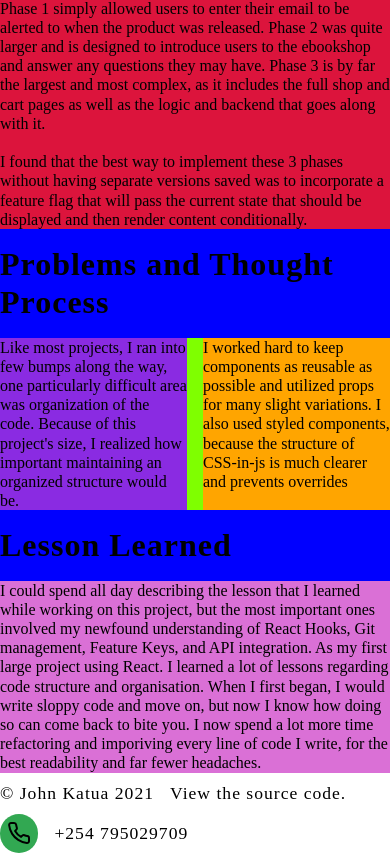
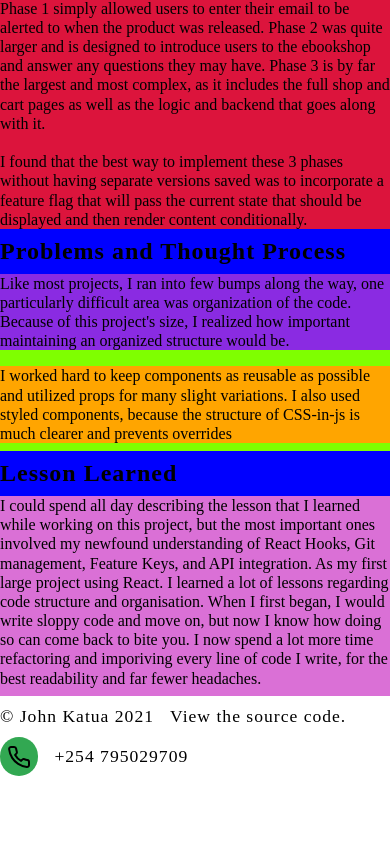
Before and after one commit to johnkatua/JohnKatua.com, a React (Create React App) app: page /ebookshop in a window 390 px wide. Shown: the part 1218-2071 px from the top of the page. After the commit the page ends 1994 px from the top, so only its background shows below. Built offline with nearby package versions, Linux system fonts and the light colour scheme.

Commit message:
added a loader on the website

```diff
--- a/src/App.js
+++ b/src/App.js
@@ -1,15 +1,19 @@
-import React from 'react';
+import React, { lazy, Suspense} from 'react';
 import { BrowserRouter, Switch, Route } from 'react-router-dom';
 import './App.css';
-import Home from './components/Home';
-import BirdEye from './container/BirdEye';
-import EBookshop from './container/EBookshop';
-import MetaMovieReview from './container/MetaMovieReview';
-import SmartWatch from './container/SmartWatch';
+
+const Home = lazy(() => import('./components/Home'));
+const BirdEye = lazy(() => import('./container/BirdEye'));
+const EBookshop = lazy(() => import('./container/EBookshop'));
+const MetaMovieReview = lazy(() => import('./container/MetaMovieReview'));
+const SmartWatch = lazy(() => import('./container/SmartWatch'));
+
+const renderLoader = () => <p>Loading...</p>
+
 
 function App() {
   return (
-    <div>
+    <Suspense fallback={renderLoader()}>
       <BrowserRouter>
         <Switch>
           <Route exact path="/" component={Home} />
@@ -19,7 +23,7 @@ function App() {
           <Route exact path="/metamovie" component={MetaMovieReview} />
         </Switch>
       </BrowserRouter>
-    </div>
+    </Suspense>
   );
 }
 
--- a/src/stylesheet/stylesheet.css
+++ b/src/stylesheet/stylesheet.css
@@ -271,4 +271,31 @@
   .webstack--list {
     width: 100%;
   }
+
+  .projects--process__title {
+    font-size: 1.5rem;
+    padding: 0.5rem 0;
+  }
+
+  .projects--process__description {
+    display: flex;
+    flex-direction: column;
+  }
+
+  .projects--process__description p:first-of-type {
+    margin-bottom: 1rem;
+  }
+
+  .projects--process__description p:last-of-type {
+    margin-bottom: 0.5rem;
+  }
+
+  .projects--lesson__title {
+    padding: 0.5rem 0;
+    font-size: 1.5rem;
+  }
+
+  .projects--lesson__container p:first-of-type {
+    padding-bottom: 0.5rem;
+  }
 }
```
